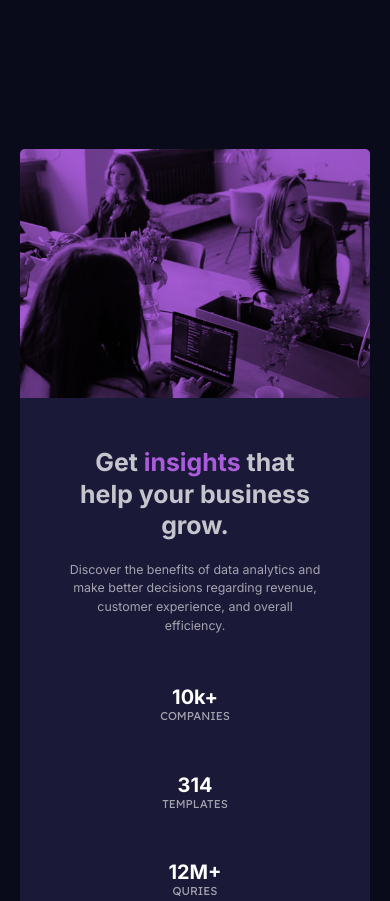
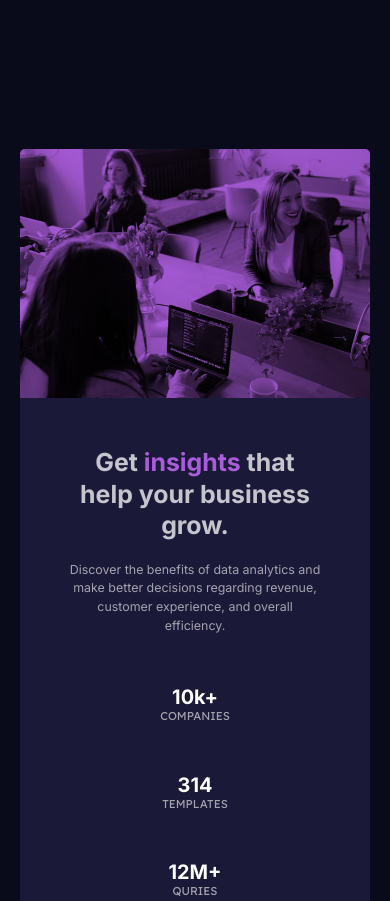
Before and after one commit to vsompura3/Stats-Preview-Card-Component, a plain HTML site: page index.html in a window 390 px wide. Shown: the top 901 px of the page. Drawn offline with Linux system fonts and the light colour scheme.

Commit message:
AddeImages

```diff
--- a/style.css
+++ b/style.css
@@ -132,6 +132,7 @@ main{
     .card__details{
         width: 100%;
     }
+
 }
 
 @media screen and (max-width : 500px){
@@ -146,4 +147,8 @@ main{
     .card__detail:not(:last-child){
         margin-bottom: 5rem;
     }
+
+    .card__picture{
+        background-image: url(./images/image-header-mobile.jpg);
+    }
 }
```
